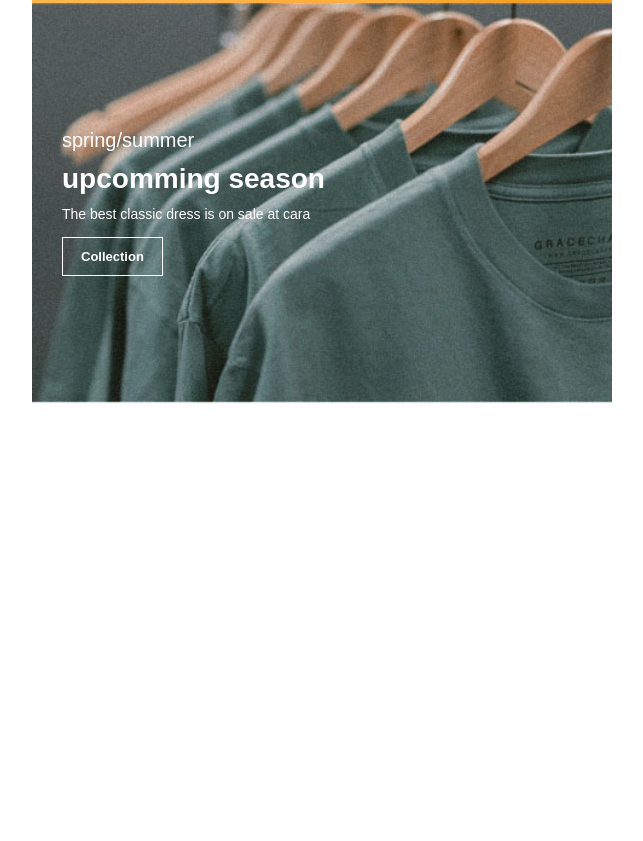
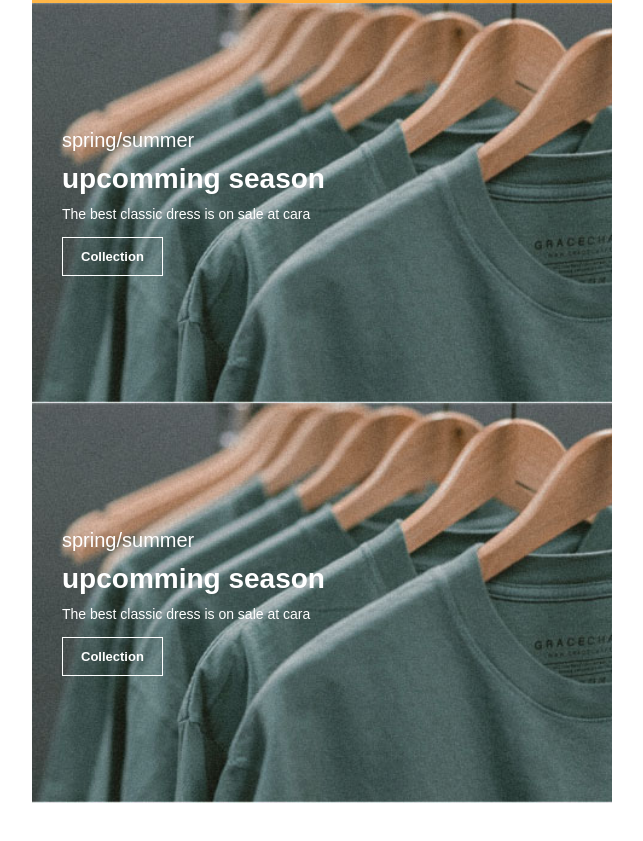
Before and after one commit to Seavam/Ecommerce, a plain HTML site: page index.html in a window 1280 px wide. Shown: the part 3959-4800 px from the top of the page, without its empty margins (48-691 px from the left). Before the commit the page ends 4402 px from the top, so only its background shows below. Drawn offline with Linux system fonts and the light colour scheme.

Commit message:
second commit

```diff
--- a/index.html
+++ b/index.html
@@ -366,9 +366,16 @@
             <span>The best classic dress is on sale at cara</span>
             <button class="white">Collection</button>
         </div>
+        <div class="banner-box banner-box2">
+            <h4>spring/summer</h4>
+            <h2>upcomming season</h2>
+            <span>The best classic dress is on sale at cara</span>
+            <button class="white">Collection</button>
+        </div>
     </section>
     <script src="https://kit.fontawesome.com/debc8ceaf9.js" crossorigin="anonymous"></script>
     <script src="script.js"></script>
 
+
 </body>
 </html>
```
